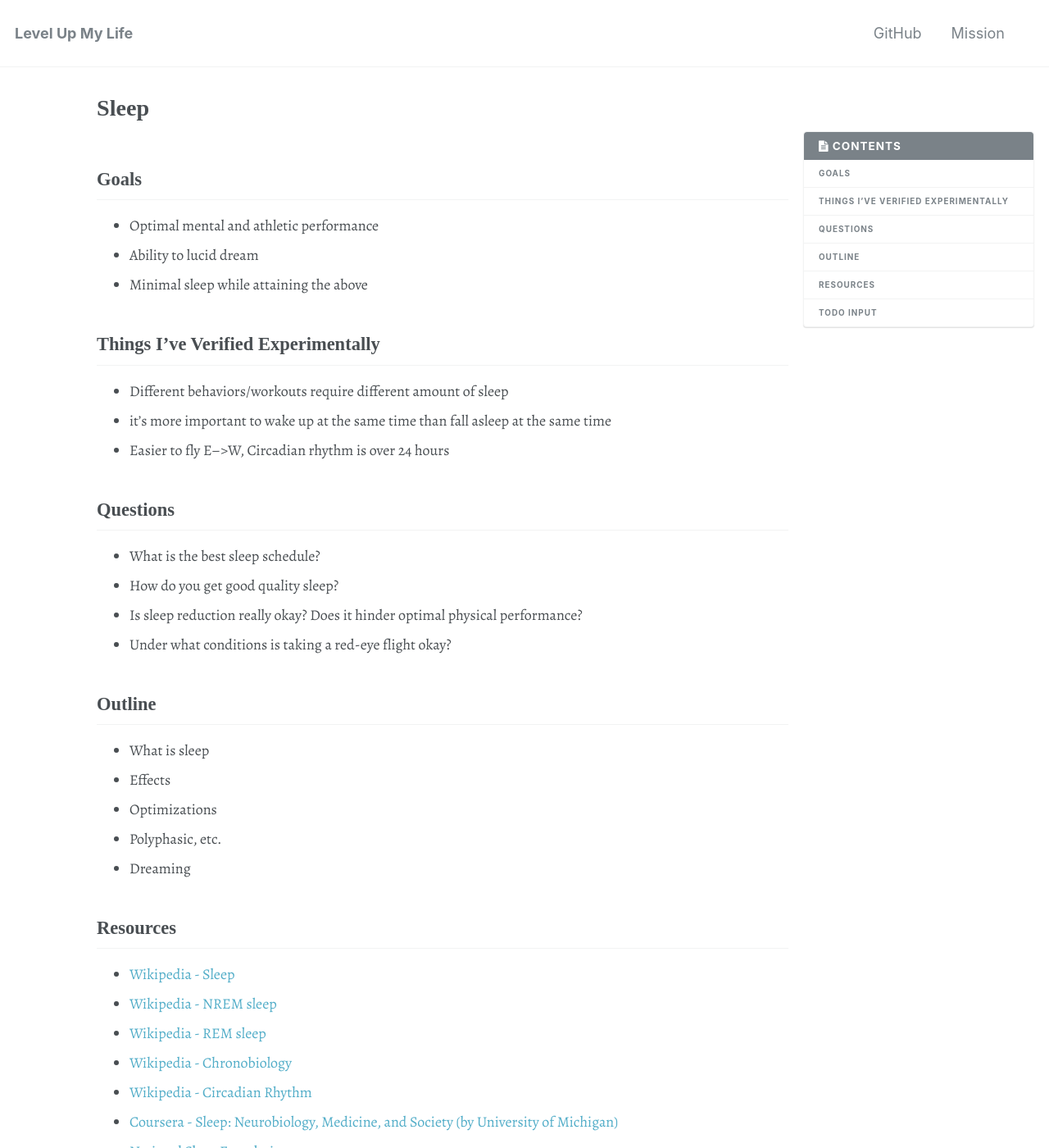
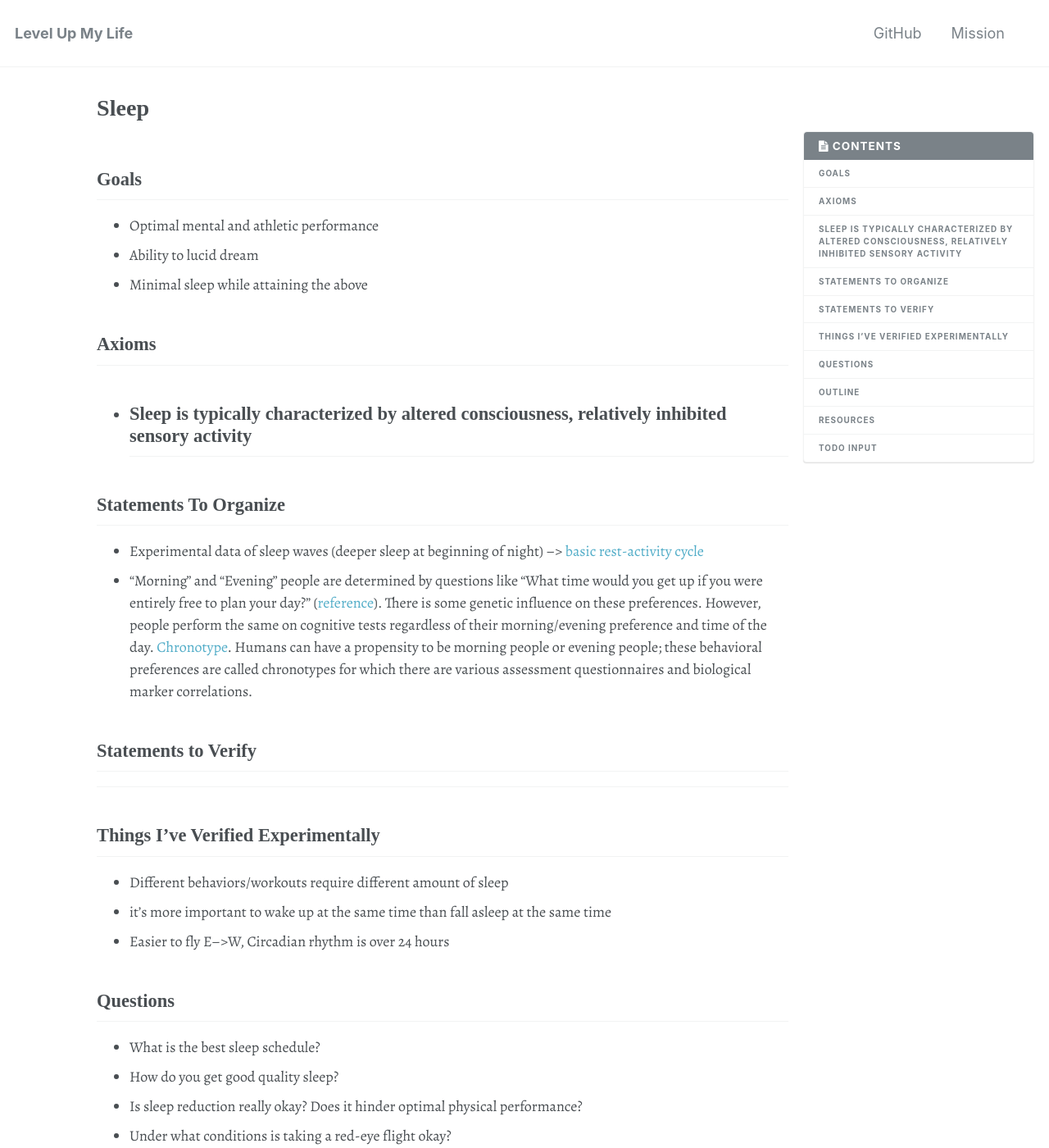
Before and after one commit to shanemileham/levelupmylife, a Jekyll site: the page built from _content/sleep.md, in a window 1280 px wide and 1400 px high. Shown: the whole window at 82% size. Built offline with Jekyll 4.4.1, drawn with Linux system fonts in a browser that asks for light colours; some web fonts are replaced; comment, search, counter and statistics services are not loaded; some of the changed text lies outside the part shown.

Commit message:
Added sleep notes
#7

```diff
--- a/_content/sleep.md
+++ b/_content/sleep.md
@@ -9,6 +9,29 @@ title: Sleep
 - Ability to lucid dream
 - Minimal sleep while attaining the above
 
+## Axioms
+- Sleep is typically characterized by altered consciousness, relatively inhibited sensory activity
+-
+
+
+## Statements To Organize
+- Experimental data of sleep waves (deeper sleep at beginning of night) --> [basic rest-activity cycle](https://en.m.wikipedia.org/wiki/Basic_rest-activity_cycle)
+- "Morning" and "Evening" people are determined by questions like "What time would you get up if you were entirely free to plan your day?" ([reference](https://en.m.wikipedia.org/wiki/Morningness%E2%80%93eveningness_questionnaire)). There is some genetic influence on these preferences. However, people perform the same on cognitive tests regardless of their morning/evening preference and time of the day. [Chronotype](https://en.m.wikipedia.org/wiki/Chronotype). Humans can have a propensity to be morning people or evening people; these behavioral preferences are called chronotypes for which there are various assessment questionnaires and biological marker correlations.
+
+
+
+
+## Statements to Verify
+
+
+
+
+
+
+
+
+---
+
 ## Things I've Verified Experimentally
 - Different behaviors/workouts require different amount of sleep
 - it’s more important to wake up at the same time than fall asleep at the same time
@@ -19,6 +42,7 @@ title: Sleep
 - How do you get good quality sleep?
 - Is sleep reduction really okay? Does it hinder optimal physical performance?
 - Under what conditions is taking a red-eye flight okay?
+- How do you best entrain your circadian rhythm?
 
 ## Outline
 - What is sleep
@@ -48,7 +72,23 @@ title: Sleep
 - [Book - Why We Sleep](https://smile.amazon.com/Why-We-Sleep-Unlocking-Dreams/dp/B0752XRB5F/)
 
 ## TODO input
-- [Sleep: Neurobiology, Medicine, and Society (by University of Michigan, from Coursera)](https://www.coursera.org/learn/sleep)
+- [Wikipedia - Sleep](https://en.wikipedia.org/wiki/Sleep)
+- [Wikipedia - NREM sleep](https://en.wikipedia.org/wiki/Non-rapid_eye_movement_sleep)
+- [Wikipedia - REM sleep](https://en.wikipedia.org/wiki/Rapid_eye_movement_sleep)
+- [Wikipedia - Chronobiology](https://en.wikipedia.org/wiki/Chronobiology)
+- [Wikipedia - Circadian Rhythm](https://en.wikipedia.org/wiki/Circadian_rhythm)
+- [Coursera - Sleep: Neurobiology, Medicine, and Society (by University of Michigan)](https://www.coursera.org/learn/sleep)
+- [National Sleep Foundation](http://sleepfoundation.org)
+- [National Center on Sleep Disorders Research (NCSDR)](http://www.nhlbi.nih.gov/about/org/ncsdr/)
+- [National Institute of Neurological Disorders and Stroke (NINDS) “Brain Basics: Understanding Sleep”](http://www.ninds.nih.gov/disorders/brain_basics/understanding_sleep.htm)
+- [National Heart, Lung, and Blood Institute “What is Sleep Apnea?”](http://www.nhlbi.nih.gov/health/health-topics/topics/sleepapnea/)
+- [NHLBI “Why is Sleep Important?”](http://www.nhlbi.nih.gov/health/health-topics/topics/sdd/why)
+- [NHLBI “Your Guide to Healthy Sleep”](http://www.nhlbi.nih.gov/health/resources/sleep/healthy-sleep)
+- [National Institute of Child Health and Human Development (NICHHD) “Safe to Sleep©”](http://www.nichd.nih.gov/sts/Pages/default.aspx)
+- [National Institute on Aging (NIA) “A Good Night’s Sleep”](http://www.nia.nih.gov/health/publication/good-nights-sleep)
+- [Book - Sleep Smarter](https://smile.amazon.com/Sleep-Smarter-Essential-Strategies-Success/dp/B01J4BJT7A/)
+- [Book - Why We Sleep](https://smile.amazon.com/Why-We-Sleep-Unlocking-Dreams/dp/B0752XRB5F/)
+
 - https://hbr.org/2018/02/senior-executives-get-more-sleep-than-everyone-else (find sleep studies from this and linked articles)
 - https://www.mindbodygreen.com/0-21123/sleepdeprivation-is-actually-ruining-your-life-heres-how-to-fix-it.html
 - https://sleepfoundation.org/how-sleep-works/what-happens-when-you-sleep
```
